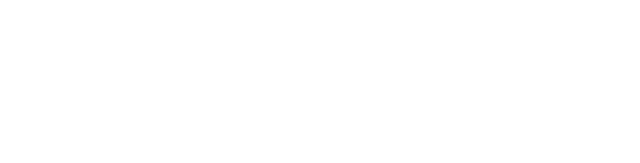
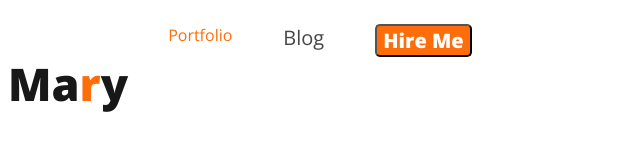
Before and after one commit to mohammadtarekulislam/webdevoloper-portfolio, a plain HTML site: page index.html in a window 1280 px wide. Shown: the whole page, without its empty margins (0-640 px from the left). Drawn offline with nearby package versions, Linux system fonts and the light colour scheme.

Commit message:
added css & nav bar

```diff
--- a/index.html
+++ b/index.html
@@ -4,10 +4,28 @@
     <meta charset="UTF-8">
     <meta name="viewport" content="width=device-width, initial-scale=1.0">
     <title>create website hardy mama</title>
+
+    <link rel="preconnect" href="https://fonts.googleapis.com">
+    <link rel="preconnect" href="https://fonts.gstatic.com" crossorigin>
+    <link href="https://fonts.googleapis.com/css2?family=Open+Sans:wght@400;800&display=swap" rel="stylesheet">
+
+
+
+
+
+    <link rel="stylesheet" href="style/portfolio.css">
 </head>
 <body>
     <header>
+        <nav>
+            <h3 class="nav-title">Ma<span class="text-primary">r</span>y</h3>
+            <ul>
+                <li><a href="" class="text-primary">Portfolio</a></li>
+                <li><a href="" class="atext-primary">Blog</a></li>
+                <li><button class="btn-primary" id="hire">Hire Me</button></li>
+            </ul>
 
+        </nav>
     </header>
 
     <main>
--- /dev/null
+++ b/style/portfolio.css
@@ -0,0 +1,50 @@
+/* select nav style */
+nav {
+    display: flex;
+}
+/* common shared code from open sans */
+body{
+    font-family: 'Open Sans', sans-serif;
+}
+.nav-title{
+    color: var(--Dark-01, #181818);
+
+font-size: 45px;
+font-style: normal;
+font-weight: 800;
+line-height: normal;
+}
+.text-primary{
+    color: #FD6E0A;
+}
+nav > ul {
+    display: flex;
+    list-style: none;
+
+}
+nav li{
+    margin-right: 51px;
+}
+nav a {
+    text-decoration: none;
+}
+.btn-primary{
+    border-radius: 5px;
+    background: #FD6E0A;
+}
+#hire{
+    color: var(--White-Color, #FFF);
+font-family: Open Sans;
+font-size: 20px;
+font-style: normal;
+font-weight: 700;
+line-height: normal;
+}
+.atext-primary{
+    color: var(--Dark-02, #474747);
+font-family: Open Sans;
+font-size: 20px;
+font-style: normal;
+font-weight: 400;
+line-height: normal;
+}
```
